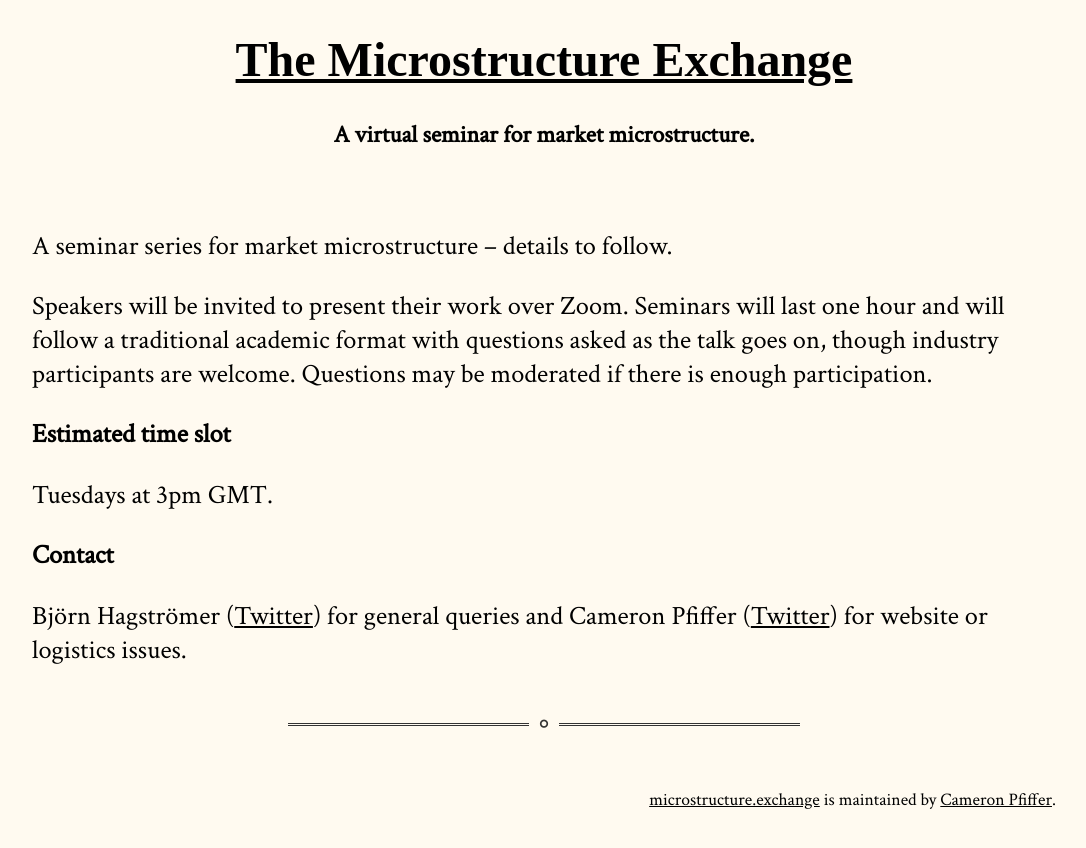
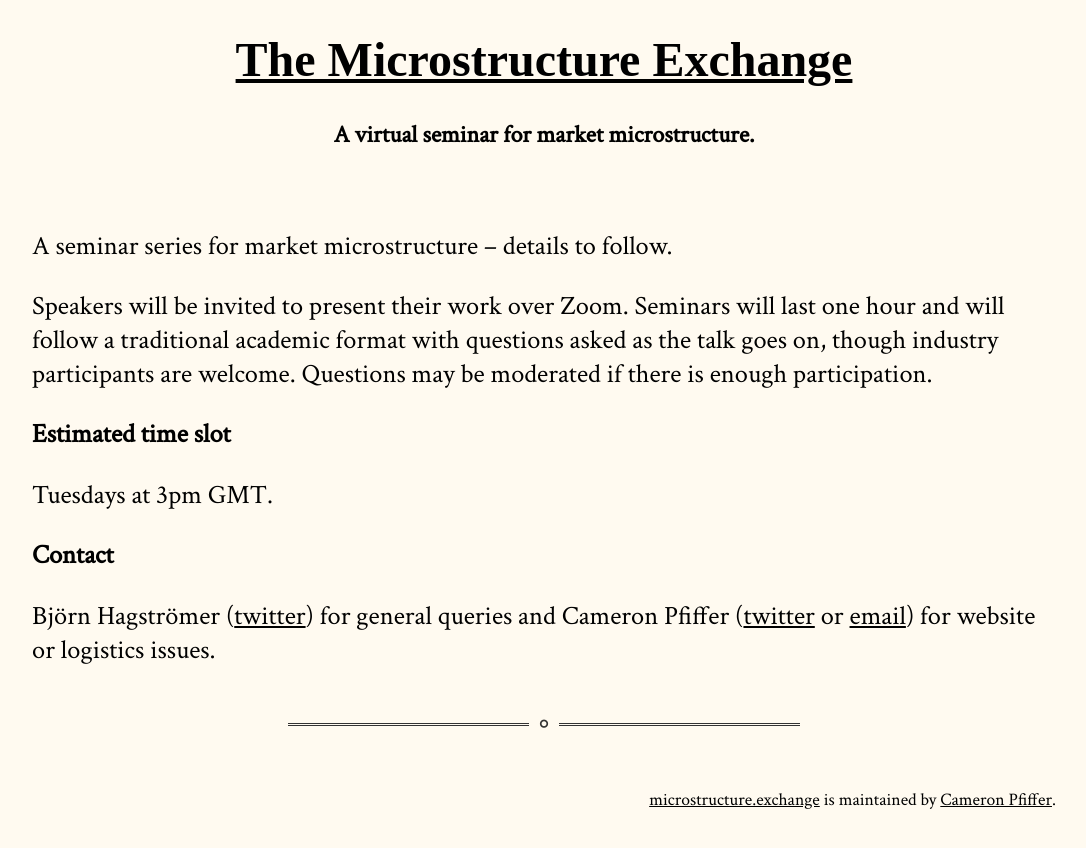
Before and after one commit to cpfiffer/microstructure.exchange, a Jekyll site: the page built from index.md, in a window 1280 px wide. Shown: the top 848 px of the page, without its empty margins (96-1182 px from the left). Built offline with Jekyll 4.4.1, drawn with Linux system fonts in a browser that asks for light colours; some web fonts are replaced.

Commit message:
Add my email

```diff
--- a/index.md
+++ b/index.md
@@ -13,4 +13,4 @@ Tuesdays at 3pm GMT.
 
 ## Contact
 
-Björn Hagströmer ([Twitter](https://twitter.com/bjornhagstromer)) for general queries and Cameron Pfiffer ([Twitter](*https://twitter.com/cameron_pfiffer)) for website or logistics issues.
+Björn Hagströmer ([twitter](https://twitter.com/bjornhagstromer)) for general queries and Cameron Pfiffer ([twitter](*https://twitter.com/cameron_pfiffer) or [email](mailto:cpfiffer@uoregon.edu)) for website or logistics issues.
```
